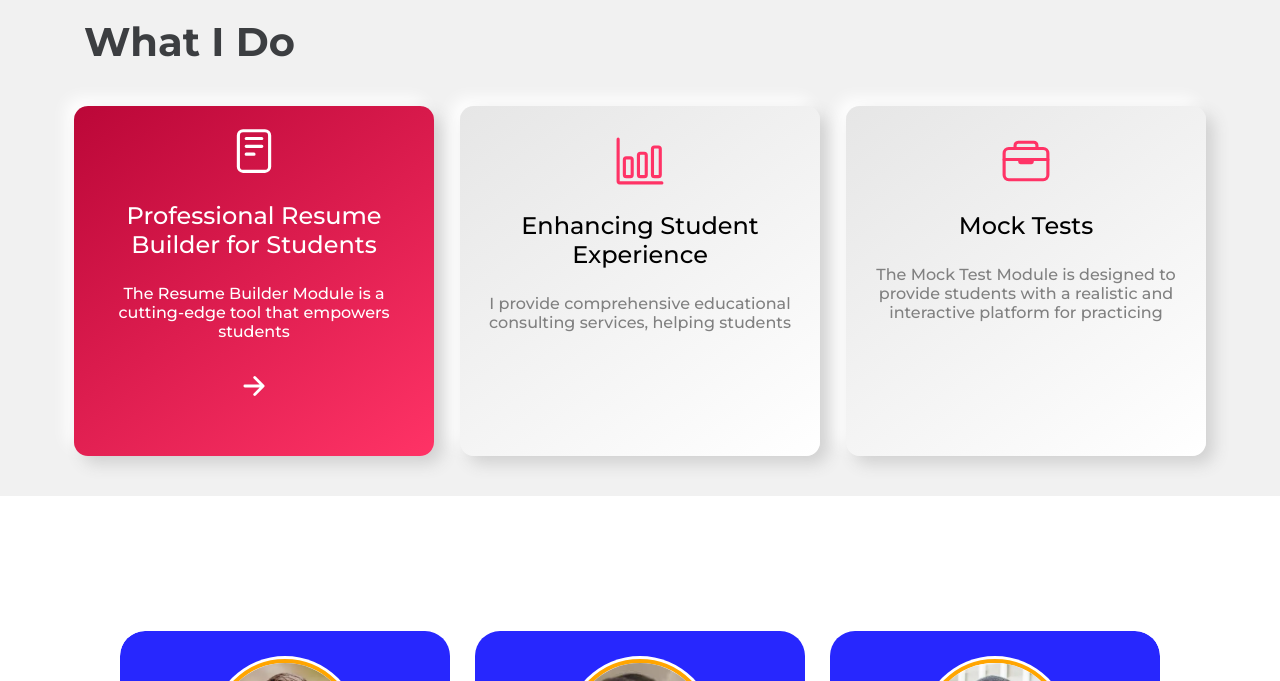
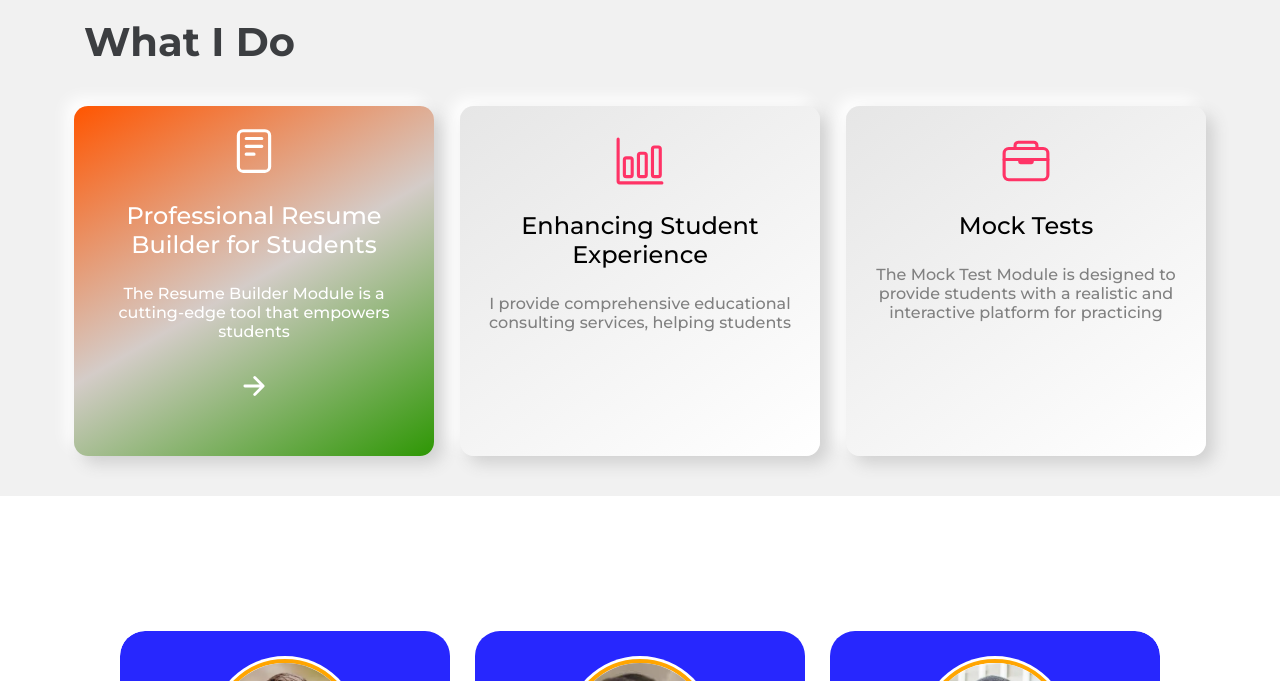
Before and after one commit to ABDULAAQILKHAN/MasterlyLanding, a plain HTML site: page index.html in a window 1280 px wide. In both pictures the pointer is over the element 254 px from the left and 1953 px from the top of the page. Shown: the part 1672-2353 px from the top of the page. Drawn offline with nearby package versions, Linux system fonts and the light colour scheme; files whose address does not match are found by name.

Commit message:
cared updations :

```diff
--- a/css/style.css
+++ b/css/style.css
@@ -307,7 +307,7 @@ nav {
     text-align: center;
 }
 .feature .containerfeature .box:hover{
-    background: linear-gradient(145deg,#bb0738,#f36);
+    background: linear-gradient(150deg,#FF5500, #d4ccc8 , #2e9704);
     box-shadow: 8px 8px 16px #d1d1d1,
                 -8px -8px 16px #ffffff;
 }
```
